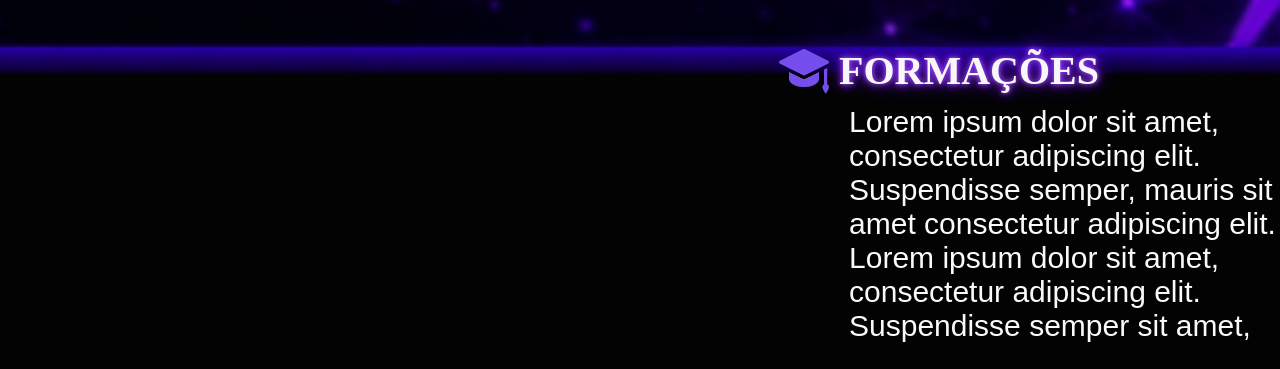
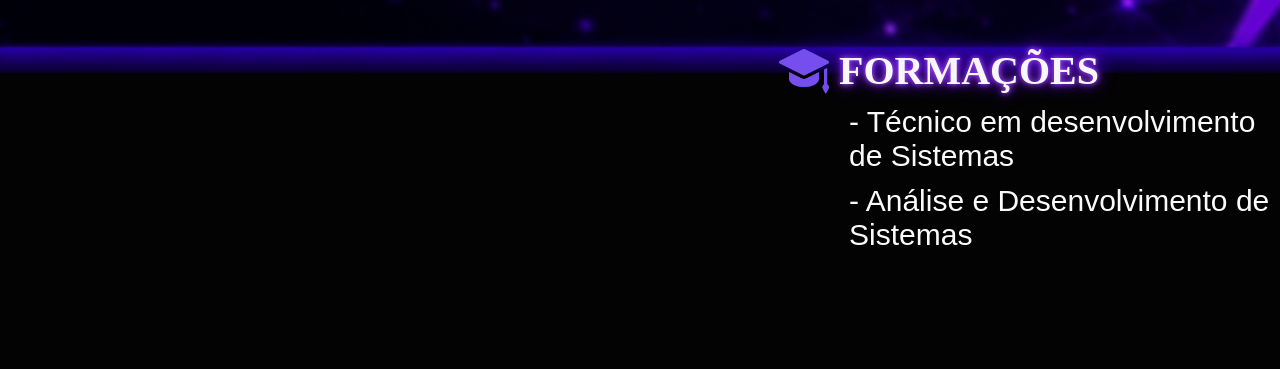
Before and after one commit to Lineker280/Projeto-TCC, a plain HTML site: page index.html in a window 1280 px wide. Shown: the part 2856-3225 px from the top of the page. Drawn offline with Linux system fonts and the light colour scheme; grey boxes are pictures that could not be loaded; files whose address does not match are found by name.

Commit message:
adicionando informações dos desenvolvedores e modificando o footer

```diff
--- a/index.html
+++ b/index.html
@@ -212,12 +212,10 @@
 
               </div>
                 <p>
-                    Lorem ipsum dolor sit amet, consectetur
-                    adipiscing elit. Suspendisse semper, mauris
-                    sit amet consectetur adipiscing elit.
-                    Lorem ipsum dolor sit amet, consectetur
-                    adipiscing elit. Suspendisse semper
-                    sit amet,
+                    - Técnico em desenvolvimento de Sistemas
+                </p>
+                <p>
+                    - Análise e Desenvolvimento de Sistemas
                 </p>
 
 
@@ -396,7 +394,7 @@
             </div>
 
 
-            <h3>Central de Ajudar</h3>
+            <h3>Central de Ajuda</h3>
             <h3>Termos de Uso</h3>
         </div>
 
```
